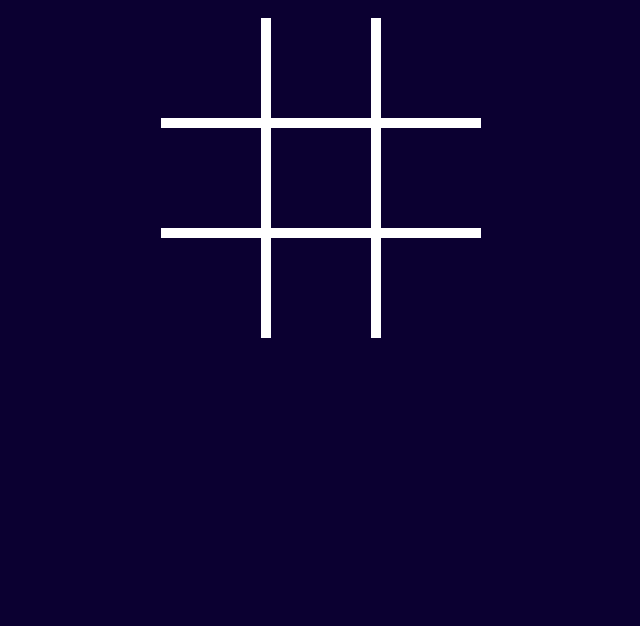
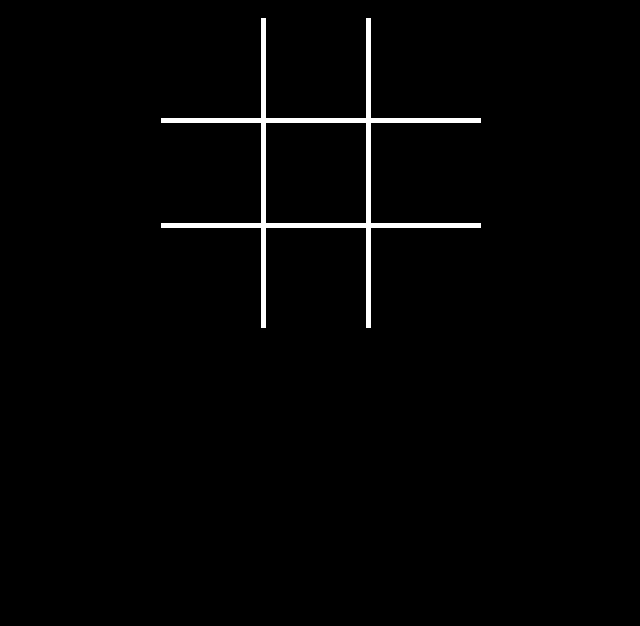
Before and after one commit to AlestanAlves/tictactoeJS, a plain HTML site: page index2.html in a window 1280 px wide. Shown: the part 174-800 px from the top of the page, without its empty margins (319-959 px from the left). Drawn offline with Linux system fonts and the light colour scheme.

Commit message:
Mudando fonte

```diff
--- a/index2.html
+++ b/index2.html
@@ -5,8 +5,14 @@
   <meta name="viewport" content="width=device-width, initial-scale=1.0">
   <meta http-equiv="X-UA-Compatible" content="ie=edge">
   <link rel="stylesheet" href="style2.css">
+  <link rel="shortcut icon" href="https://proxy.duckduckgo.com/iu/?u=http%3A%2F%2Fupload.wikimedia.org%2Fwikipedia%2Fcommons%2F8%2F89%2FJogo_da_velha_-_tic_tac_toe.png&f=1&nofb=1" widht= 14px type="image/x-icon">
+  <link href="https://fonts.googleapis.com/css?family=Noto+Sans+KR&display=swap" rel="stylesheet">
+  <link href="https://fonts.googleapis.com/css?family=Roboto+Condensed&display=swap" rel="stylesheet">
+  <link href="https://fonts.googleapis.com/css?family=Roboto+Slab&display=swap" rel="stylesheet">
 
-  <title>JOgoDaVelha</title>
+
+
+  <title>Jogo Da Velha</title>
 </head>
 <body>
   <div class="container">
--- a/style2.css
+++ b/style2.css
@@ -1,6 +1,7 @@
 
 body{
-  background-color: rgb(11, 0, 49);
+  background-color: rgb(0, 0, 0);
+  font-family: 'Roboto Slab', serif;
 }
 
 .container {
@@ -14,7 +15,7 @@ body{
   text-align: center;
   font-size: 50px;
   color: white;
-
+  font-family: 'Roboto Condensed', sans-serif;
 }
 
 .linha {
@@ -39,11 +40,11 @@ body{
 }
 
 .borda-b {
-  border-bottom: 10px solid rgb(255, 255, 255);
+  border-bottom: 5px solid rgb(255, 255, 255);
 }
 
 .borda-r {
-  border-right: 10px solid rgb(255, 255, 255);
+  border-right: 5px solid rgb(255, 255, 255);
 }
 
 .jogadaGanhador {
```
